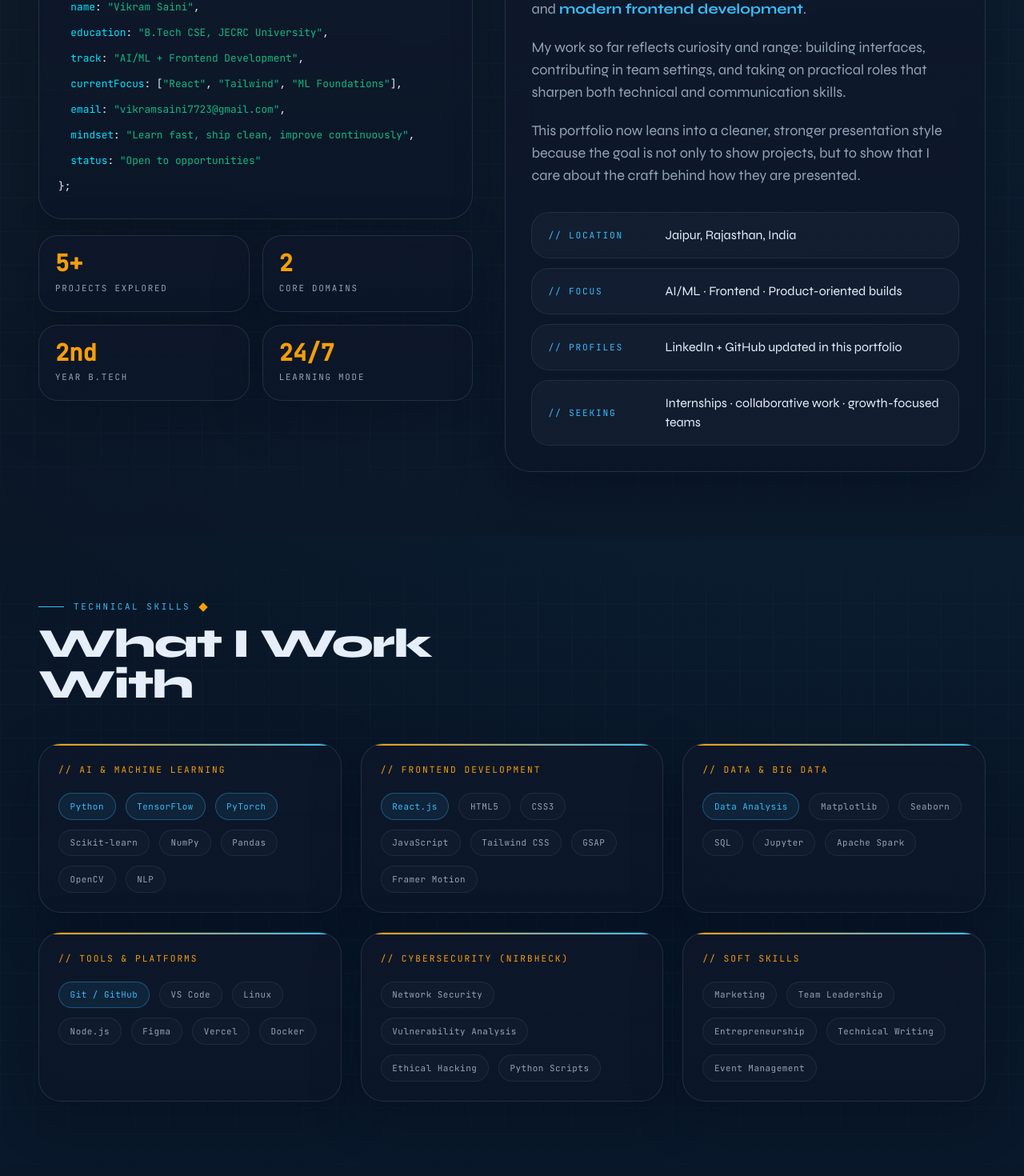
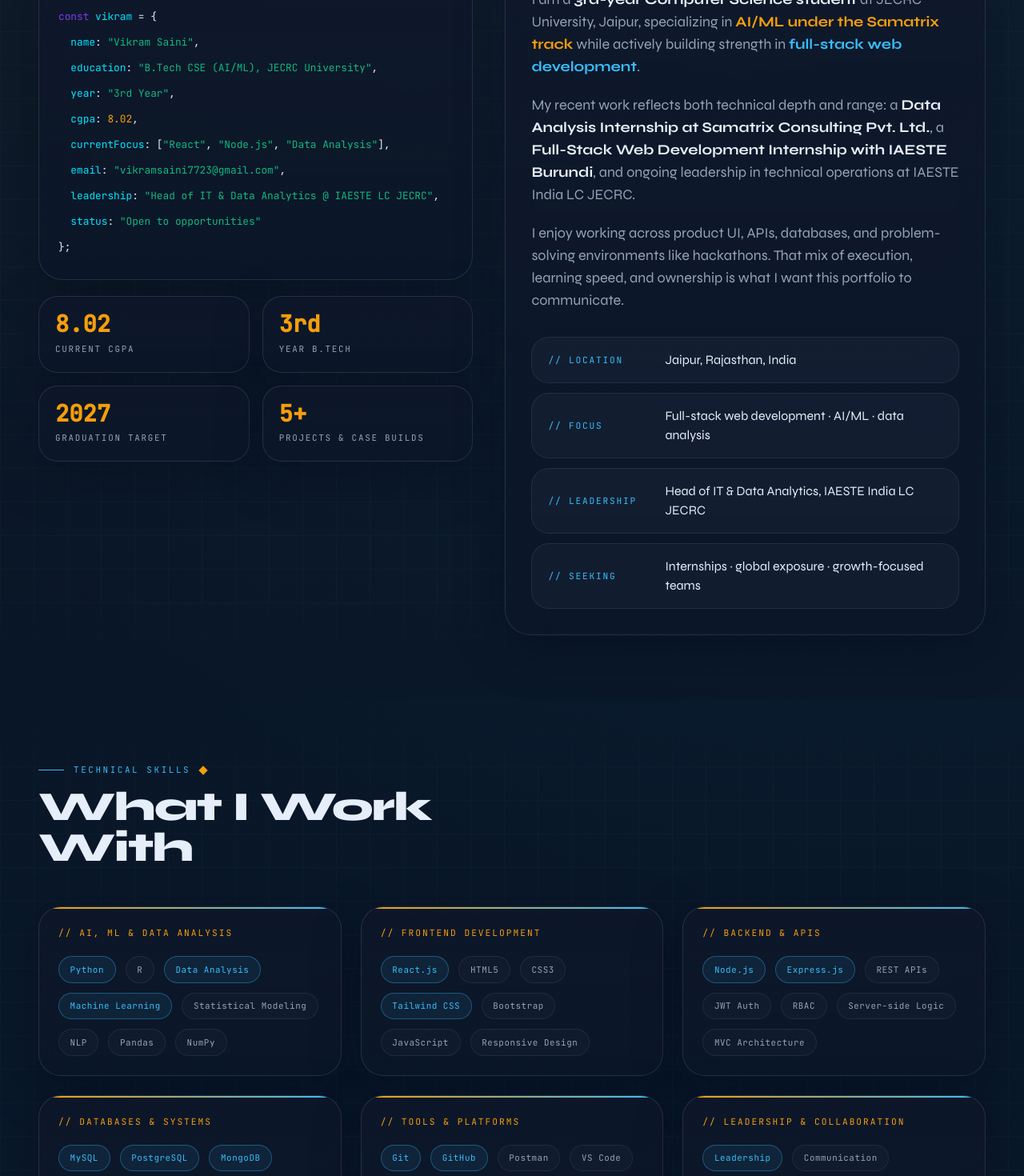
Before and after one commit to VikramS04/Portfolio, a React (Vite) app: page / in a window 1280 px wide. Shown: the part 1240-2710 px from the top of the page at 80% size. Built offline with nearby package versions, Linux system fonts and the light colour scheme; the HTML template or start-up script is replaced by a standard one.

Commit message:
Content Updates and SEO

```diff
--- a/src/components/About.jsx
+++ b/src/components/About.jsx
@@ -3,17 +3,17 @@ import { motion } from 'framer-motion';
 import SectionHeader from './SectionHeader';
 
 const stats = [
-  { num: '5+', label: 'Projects explored' },
-  { num: '2', label: 'Core domains' },
-  { num: '2nd', label: 'Year B.Tech' },
-  { num: '24/7', label: 'Learning mode' },
+  { num: '8.02', label: 'Current CGPA' },
+  { num: '3rd', label: 'Year B.Tech' },
+  { num: '2027', label: 'Graduation target' },
+  { num: '5+', label: 'Projects & case builds' },
 ];
 
 const infoRows = [
   { key: '// location', val: 'Jaipur, Rajasthan, India' },
-  { key: '// focus', val: 'AI/ML · Frontend · Product-oriented builds' },
-  { key: '// profiles', val: 'LinkedIn + GitHub updated in this portfolio' },
-  { key: '// seeking', val: 'Internships · collaborative work · growth-focused teams' },
+  { key: '// focus', val: 'Full-stack web development · AI/ML · data analysis' },
+  { key: '// leadership', val: 'Head of IT & Data Analytics, IAESTE India LC JECRC' },
+  { key: '// seeking', val: 'Internships · global exposure · growth-focused teams' },
 ];
 
 function Reveal({ children, delay = 0, direction = 'up' }) {
@@ -50,11 +50,12 @@ export default function About() {
                 </div>
                 <div><Kw>const</Kw> <Pr>vikram</Pr> = {'{'}</div>
                 <div>&nbsp;&nbsp;<Pr>name</Pr>: <Str>"Vikram Saini"</Str>,</div>
-                <div>&nbsp;&nbsp;<Pr>education</Pr>: <Str>"B.Tech CSE, JECRC University"</Str>,</div>
-                <div>&nbsp;&nbsp;<Pr>track</Pr>: <Str>"AI/ML + Frontend Development"</Str>,</div>
-                <div>&nbsp;&nbsp;<Pr>currentFocus</Pr>: [<Str>"React"</Str>, <Str>"Tailwind"</Str>, <Str>"ML Foundations"</Str>],</div>
+                <div>&nbsp;&nbsp;<Pr>education</Pr>: <Str>"B.Tech CSE (AI/ML), JECRC University"</Str>,</div>
+                <div>&nbsp;&nbsp;<Pr>year</Pr>: <Str>"3rd Year"</Str>,</div>
+                <div>&nbsp;&nbsp;<Pr>cgpa</Pr>: <Num>8.02</Num>,</div>
+                <div>&nbsp;&nbsp;<Pr>currentFocus</Pr>: [<Str>"React"</Str>, <Str>"Node.js"</Str>, <Str>"Data Analysis"</Str>],</div>
                 <div>&nbsp;&nbsp;<Pr>email</Pr>: <Str>"vikramsaini7723@gmail.com"</Str>,</div>
-                <div>&nbsp;&nbsp;<Pr>mindset</Pr>: <Str>"Learn fast, ship clean, improve continuously"</Str>,</div>
+                <div>&nbsp;&nbsp;<Pr>leadership</Pr>: <Str>"Head of IT & Data Analytics @ IAESTE LC JECRC"</Str>,</div>
                 <div>&nbsp;&nbsp;<Pr>status</Pr>: <Str>"Open to opportunities"</Str></div>
                 <div>{'}'};</div>
               </div>
@@ -79,18 +80,17 @@ export default function About() {
           <Reveal direction="left">
             <div className="glass-panel rounded-[32px] p-7 md:p-8">
               <p className="mb-5 text-base leading-8 md:text-lg" style={{ color: 'var(--muted)' }}>
-                I am a <strong style={{ color: 'var(--text)' }}>2nd-year Computer Science student</strong> at
-                {' '}JECRC University, Jaipur, currently growing at the intersection of{' '}
-                <strong style={{ color: 'var(--accent)' }}>AI/ML</strong> and{' '}
-                <strong style={{ color: 'var(--accent2)' }}>modern frontend development</strong>.
+                I am a <strong style={{ color: 'var(--text)' }}>3rd-year Computer Science student</strong> at
+                {' '}JECRC University, Jaipur, specializing in <strong style={{ color: 'var(--accent)' }}>AI/ML under the Samatrix track</strong> while actively building strength in{' '}
+                <strong style={{ color: 'var(--accent2)' }}>full-stack web development</strong>.
               </p>
               <p className="mb-5 text-base leading-8 md:text-lg" style={{ color: 'var(--muted)' }}>
-                My work so far reflects curiosity and range: building interfaces, contributing in team settings,
-                and taking on practical roles that sharpen both technical and communication skills.
+                My recent work reflects both technical depth and range: a <strong style={{ color: 'var(--text)' }}>Data Analysis Internship at Samatrix Consulting Pvt. Ltd.</strong>,
+                a <strong style={{ color: 'var(--text)' }}>Full-Stack Web Development Internship with IAESTE Burundi</strong>, and ongoing leadership in technical operations at IAESTE India LC JECRC.
               </p>
               <p className="text-base leading-8 md:text-lg" style={{ color: 'var(--muted)' }}>
-                This portfolio now leans into a cleaner, stronger presentation style because the goal is not only
-                to show projects, but to show that I care about the craft behind how they are presented.
+                I enjoy working across product UI, APIs, databases, and problem-solving environments like hackathons.
+                That mix of execution, learning speed, and ownership is what I want this portfolio to communicate.
               </p>
 
               <div className="mt-8 flex flex-col gap-3">
--- a/src/components/Experience.jsx
+++ b/src/components/Experience.jsx
@@ -4,49 +4,42 @@ import SectionHeader from './SectionHeader';
 
 const work = [
   {
-    date: '2024 — PRESENT',
-    role: 'Tech Team Member',
-    company: 'NIRBHECK — Cybersecurity Startup',
-    desc: 'Working on the core tech team building cybersecurity tools and vulnerability analysis systems. Contributing to product development and threat detection features.',
-    tags: ['Python', 'Security', 'Analysis'],
+    date: 'SEP 2025 — PRESENT',
+    role: 'Head, Information Technology and Data Analytics',
+    company: 'IAESTE India LC JECRC',
+    desc: 'Leading the Information Technology and Data Analytics department, overseeing the organization’s website, maintenance portal, database workflows, and broader digital infrastructure while coordinating technical initiatives across the team.',
+    tags: ['Leadership', 'Web Ops', 'Database', 'Technical Management'],
   },
   {
-    date: '2024 — PRESENT',
-    role: 'Marketing — Local Committee Member',
-    company: 'IAESTE JECRC',
-    desc: 'Managing marketing operations for international technical exchange programs. Coordinating outreach, event promotion, and student engagement for IAESTE\'s JECRC chapter.',
-    tags: ['Marketing', 'Events', 'International'],
+    date: 'JUN 2025 — JUL 2025',
+    role: 'Data Analysis Intern',
+    company: 'Samatrix Consulting Pvt. Ltd. | Remote',
+    desc: 'Worked on projects spanning finance, healthcare, e-commerce, and sports, including stock risk modeling, A/B testing, queue optimization, IPL data analysis, and survival analysis using Python-based analytical workflows.',
+    tags: ['Python', 'Data Analysis', 'Statistics', 'Simulation'],
   },
   {
-    date: '2024',
-    role: 'Frontend Development Intern',
-    company: 'CodeAlpha',
-    desc: 'Built responsive frontend interfaces and React components as part of the internship program. Focused on clean UI implementation and modern web standards.',
-    tags: ['React', 'HTML/CSS', 'JavaScript'],
-  },
-  {
-    date: '2024 — PRESENT',
-    role: 'Co-Founder',
-    company: 'Seed Protein Startup',
-    desc: 'Developing a B2C protein powder brand sourced from chia, flax, and sesame seeds — combining nutrition science with product entrepreneurship.',
-    tags: ['Entrepreneurship', 'Product Dev'],
+    date: 'JUN 2025 — JUL 2025',
+    role: 'Full-Stack Web Development Intern',
+    company: 'IAESTE Burundi | Remote',
+    desc: 'Selected for a global internship to build full-stack web applications using React.js, Node.js, APIs, and databases. Also developed the official website for IAESTE Burundi while gaining international collaborative software development experience.',
+    tags: ['React.js', 'Node.js', 'APIs', 'Global Internship'],
   },
 ];
 
 const education = [
   {
     date: '2023 — 2027',
-    role: 'B.Tech — Computer Science',
+    role: 'B.Tech — Computer Science (AI/ML - Samatrix)',
     company: 'JECRC University, Jaipur',
-    desc: 'Specializing in AI/ML through the Samatrix program. Currently in 2nd year with a focus on machine learning, data structures, and full-stack development.',
-    tags: ['AI/ML', 'Samatrix', 'B.Tech CS'],
+    desc: 'Currently in 3rd year with an 8.02 CGPA, specializing in Artificial Intelligence and Machine Learning while continuing to build strength in full-stack development, data analysis, and practical product engineering.',
+    tags: ['3rd Year', '8.02 CGPA', 'AI/ML', 'Full Stack'],
   },
   {
-    date: 'IN PROGRESS',
-    role: 'Internship Application',
-    company: 'CASCINATION AG — Switzerland (via IAESTE)',
-    desc: "Pursuing an international technical internship at CASCINATION AG in Switzerland through IAESTE's global exchange program for engineering and science students.",
-    tags: ['Switzerland', 'IAESTE', 'International'],
+    date: '2020 — 2022',
+    role: 'Senior Secondary Education',
+    company: 'Asian Public School, Sohna, Haryana',
+    desc: 'Completed secondary education before starting the B.Tech journey. This foundation led into your current technical track in Computer Science with AI/ML specialization.',
+    tags: ['Schooling', 'Haryana', 'Academic Foundation'],
   },
 ];
 
--- a/src/components/Hero.jsx
+++ b/src/components/Hero.jsx
@@ -3,24 +3,24 @@ import { motion } from 'framer-motion';
 import { siteContent } from '../content/siteContent';
 
 const roles = [
-  'B.Tech CSE Student @ JECRC University',
-  'AI/ML Learner Building Practical Projects',
-  'Frontend Intern Experience @ CodeAlpha',
-  'Tech Team Member @ NIRBHECK',
-  'Marketing Lead @ IAESTE JECRC',
+  '3rd Year B.Tech CSE (AI/ML) @ JECRC University',
+  'Head of IT & Data Analytics @ IAESTE India LC JECRC',
+  'Data Analysis Intern @ Samatrix Consulting',
+  'Full-Stack Web Development Intern @ IAESTE Burundi',
+  'Hackathon Builder Working on Practical Products',
 ];
 
 const profileHighlights = [
+  'Full Stack',
   'AI/ML',
-  'Frontend',
-  'Problem Solving',
+  'Data Analysis',
   'Open to opportunities',
 ];
 
 const quickStats = [
-  { value: '2nd Year', label: 'B.Tech CSE' },
-  { value: 'Jaipur', label: 'Based in India' },
-  { value: 'React + ML', label: 'Current focus' },
+  { value: '3rd Year', label: 'B.Tech CSE (AI/ML)' },
+  { value: '8.02 CGPA', label: 'Academic record' },
+  { value: '2027', label: 'Expected graduation' },
 ];
 
 const socialLinks = [
@@ -123,9 +123,9 @@ export default function Hero() {
             className="mb-8 max-w-2xl text-lg leading-8 md:text-xl"
             style={{ color: 'var(--muted)' }}
           >
-            I build polished web experiences while learning how to ship practical AI/ML work.
-            Right now, I am focused on becoming a strong full-stack engineer with a sharp eye for
-            design, usability, and real-world execution.
+            I am a full-stack web developer and AI/ML student focused on building responsive products,
+            backend systems, and data-driven solutions. My work spans web development, data analysis,
+            hackathon builds, and technical leadership through IAESTE India LC JECRC.
           </motion.p>
 
           <motion.div
--- a/src/components/Projects.jsx
+++ b/src/components/Projects.jsx
@@ -5,48 +5,48 @@ import SectionHeader from './SectionHeader';
 const projects = [
   {
     num: '01',
-    name: 'Safelancer',
-    desc: 'A sustainable shopping web app that surfaces eco-friendly product alternatives and scores items by their environmental impact. Built with a focus on real-world UX and social good.',
-    stack: ['React', 'CSS3', 'JavaScript', 'API Integration'],
-    live: null,
+    name: 'Krishi AI',
+    desc: 'A full-stack agriculture support platform built during a hackathon to help farmers with data-backed decisions. It combines a React frontend, Express backend, MySQL data workflows, and AI/ML-assisted crop guidance and agricultural insights.',
+    stack: ['React.js', 'Express.js', 'MySQL', 'REST APIs', 'Machine Learning'],
+    live: 'https://krishi-ai-ecru.vercel.app/',
     github: null,
-    badge: 'CONCEPT',
+    badge: 'HACKATHON',
   },
   {
     num: '02',
-    name: 'Praatika',
-    desc: 'Responsive e-commerce platform promoting Indian artisan crafts with a detailed navbar, multi-section layout, and smooth UX. A celebration of heritage meets modern web.',
-    stack: ['HTML5', 'CSS3', 'JavaScript', 'Responsive Design'],
+    name: 'Track-it',
+    desc: 'A backend-focused financial record management system centered on secure transactions, authentication, and structured relational data design. Built to handle transaction creation, updates, and reliable data retrieval with ACID-compliant operations.',
+    stack: ['Node.js', 'MySQL', 'REST APIs', 'Authentication', 'RBAC'],
     live: null,
     github: null,
-    badge: 'SHOWCASE',
+    badge: 'BACKEND',
   },
   {
     num: '03',
-    name: 'Amazon Clone',
-    desc: 'Pixel-perfect front-end replica of Amazon\'s shopping interface — complete with product cards, cart logic, nav, and responsive design for all screen sizes.',
-    stack: ['HTML5', 'CSS3', 'JavaScript'],
+    name: 'ManuSight',
+    desc: 'A simulated FMCG production monitoring system designed to track machine-level output, downtime events, and fault thresholds. The architecture was planned to adapt to IoT-style ingestion and automated performance reporting.',
+    stack: ['System Design', 'Reporting', 'Industrial Monitoring', 'Data Workflows'],
     live: null,
     github: null,
-    badge: null,
+    badge: 'SYSTEM DESIGN',
   },
   {
     num: '04',
-    name: 'Chrome Link Saver',
-    desc: 'A lightweight Chrome extension for saving, organizing, and quickly accessing links across browsing sessions. Minimal UI, maximum productivity.',
-    stack: ['JavaScript', 'Chrome API', 'HTML/CSS'],
+    name: 'Safelance',
+    desc: 'A freelancer client payment app listed in your resume project work. It reflects your interest in practical web products that solve trust, workflow, and payment-related problems through web interfaces.',
+    stack: ['Full Stack', 'Product UI', 'Payments', 'Web App'],
     live: null,
     github: null,
     badge: null,
   },
   {
     num: '05',
-    name: 'Blackjack Game',
-    desc: 'Interactive browser-based Blackjack with full game logic, animated card dealing, score tracking, and responsive layout. Clean UI meets classic casino vibes.',
-    stack: ['JavaScript', 'HTML5', 'CSS Animations'],
+    name: 'Data Analysis Internship Projects',
+    desc: 'A set of applied internship projects covering stock risk modeling (VaR), IPL data analysis, A/B testing simulation, hypothesis testing, and survival analysis using Kaplan-Meier and Cox regression.',
+    stack: ['Python', 'Statistics', 'A/B Testing', 'Survival Analysis', 'Data Analysis'],
     live: null,
     github: null,
-    badge: null,
+    badge: 'INTERNSHIP',
   },
 ];
 
@@ -58,8 +58,8 @@ export default function Projects() {
 
         <div className="mb-8 flex flex-col gap-4 md:flex-row md:items-center md:justify-between">
           <p className="max-w-2xl text-base leading-8 md:text-lg" style={{ color: 'var(--muted)' }}>
-            I kept the project section honest: rather than fake links, this version focuses on the ideas,
-            execution, and directions I have been exploring. More code is available directly on GitHub.
+            This section now reflects the stronger project information from your resume and IAESTE factsheets:
+            hackathon work, backend systems, manufacturing monitoring concepts, and analytical internship projects.
           </p>
           <a
             href="https://github.com/VikramS04"
--- a/src/components/Skills.jsx
+++ b/src/components/Skills.jsx
@@ -4,34 +4,34 @@ import SectionHeader from './SectionHeader';
 
 const categories = [
   {
-    title: '// AI & Machine Learning',
-    tags: ['Python', 'TensorFlow', 'PyTorch', 'Scikit-learn', 'NumPy', 'Pandas', 'OpenCV', 'NLP'],
-    hot: ['Python', 'TensorFlow', 'PyTorch'],
+    title: '// AI, ML & Data Analysis',
+    tags: ['Python', 'R', 'Data Analysis', 'Machine Learning', 'Statistical Modeling', 'NLP', 'Pandas', 'NumPy'],
+    hot: ['Python', 'Machine Learning', 'Data Analysis'],
   },
   {
     title: '// Frontend Development',
-    tags: ['React.js', 'HTML5', 'CSS3', 'JavaScript', 'Tailwind CSS', 'GSAP', 'Framer Motion'],
-    hot: ['React.js'],
+    tags: ['React.js', 'HTML5', 'CSS3', 'Tailwind CSS', 'Bootstrap', 'JavaScript', 'Responsive Design'],
+    hot: ['React.js', 'Tailwind CSS'],
   },
   {
-    title: '// Data & Big Data',
-    tags: ['Data Analysis', 'Matplotlib', 'Seaborn', 'SQL', 'Jupyter', 'Apache Spark'],
-    hot: ['Data Analysis'],
+    title: '// Backend & APIs',
+    tags: ['Node.js', 'Express.js', 'REST APIs', 'JWT Auth', 'RBAC', 'Server-side Logic', 'MVC Architecture'],
+    hot: ['Node.js', 'Express.js'],
+  },
+  {
+    title: '// Databases & Systems',
+    tags: ['MySQL', 'PostgreSQL', 'MongoDB', 'Database Design', 'Transactions', 'Performance Optimization'],
+    hot: ['MySQL', 'PostgreSQL', 'MongoDB'],
   },
   {
     title: '// Tools & Platforms',
-    tags: ['Git / GitHub', 'VS Code', 'Linux', 'Node.js', 'Figma', 'Vercel', 'Docker'],
-    hot: ['Git / GitHub'],
+    tags: ['Git', 'GitHub', 'Postman', 'VS Code', 'Linux', 'Cloud Deployment'],
+    hot: ['Git', 'GitHub'],
   },
   {
-    title: '// Cybersecurity (NIRBHECK)',
-    tags: ['Network Security', 'Vulnerability Analysis', 'Ethical Hacking', 'Python Scripts'],
-    hot: [],
-  },
-  {
-    title: '// Soft Skills',
-    tags: ['Marketing', 'Team Leadership', 'Entrepreneurship', 'Technical Writing', 'Event Management'],
-    hot: [],
+    title: '// Leadership & Collaboration',
+    tags: ['Leadership', 'Communication', 'Teamwork', 'Problem Solving', 'Quick Thinking', 'Creative Writing'],
+    hot: ['Leadership'],
   },
 ];
 
--- a/src/content/siteContent.js
+++ b/src/content/siteContent.js
@@ -1,19 +1,19 @@
 export const siteContent = {
   name: 'Vikram Saini',
   shortName: 'Vikram',
-  role: 'Frontend Developer and AI/ML Learner',
-  headline: 'Frontend Developer and AI/ML Learner building polished digital experiences',
+  role: 'Full-Stack Web Developer and AI/ML Student',
+  headline: 'Full-stack web developer and AI/ML student building polished digital experiences',
   location: 'Jaipur, Rajasthan, India',
   email: 'vikramsaini7723@gmail.com',
   github: 'https://github.com/VikramS04',
   linkedin: 'https://www.linkedin.com/in/vikram-saini-0b35ab207/',
   avatar: 'https://github.com/VikramS04.png',
   bio:
-    'Portfolio of Vikram Saini, a B.Tech CSE student at JECRC University focused on frontend development, polished UI work, and practical AI/ML learning.',
+    'Portfolio of Vikram Saini, a 3rd-year B.Tech Computer Science student at JECRC University specializing in AI/ML, full-stack web development, data analysis, and product-focused digital experiences.',
   keywords: [
     'Vikram Saini',
     'Vikram Saini portfolio',
-    'Frontend Developer portfolio',
+    'Full Stack Web Developer portfolio',
     'React portfolio',
     'Vite portfolio',
     'Tailwind portfolio',
@@ -25,37 +25,37 @@ export const siteContent = {
 
 export const sectionSeo = {
   home: {
-    title: 'Vikram Saini | Frontend Developer and AI/ML Learner',
+    title: 'Vikram Saini | Full-Stack Web Developer and AI/ML Student',
     description:
-      'Portfolio of Vikram Saini featuring frontend projects, polished UI work, technical growth, and practical AI/ML learning.',
+      'Portfolio of Vikram Saini featuring full-stack projects, data analysis experience, AI/ML learning, and leadership in technical roles at IAESTE LC JECRC.',
     path: '',
     type: 'website',
   },
   about: {
     title: 'About Vikram Saini | Portfolio',
     description:
-      'Learn about Vikram Saini, a JECRC University student focused on frontend development, product-minded design, and AI/ML learning.',
+      'Learn about Vikram Saini, a 3rd-year JECRC University student focused on full-stack development, AI/ML, data analysis, and technical leadership.',
     path: '#about',
     type: 'profile',
   },
   skills: {
     title: 'Skills | Vikram Saini Portfolio',
     description:
-      'Explore Vikram Saini’s skills across React, Tailwind CSS, JavaScript, frontend development, AI/ML tooling, and practical product work.',
+      'Explore Vikram Saini’s skills across React, Node.js, Express.js, MySQL, MongoDB, Python, data analysis, AI/ML tooling, and full-stack development.',
     path: '#skills',
     type: 'website',
   },
   projects: {
     title: 'Projects | Vikram Saini Portfolio',
     description:
-      'Browse Vikram Saini’s featured projects in frontend development, UI work, and hands-on web application building.',
+      'Browse Vikram Saini’s featured projects including Krishi AI, Track-it, and ManuSight across full-stack engineering, backend systems, and data-driven applications.',
     path: '#projects',
     type: 'website',
   },
   experience: {
     title: 'Experience and Education | Vikram Saini Portfolio',
     description:
-      'See Vikram Saini’s journey through internships, team work, university education, and ongoing technical growth.',
+      'See Vikram Saini’s experience at Samatrix Consulting, IAESTE Burundi, and IAESTE India LC JECRC along with his AI/ML-focused B.Tech journey.',
     path: '#experience',
     type: 'website',
   },
```
Also changed, not shown: index.html (+5 -5 lines), 2 other files (tests, documents, lock files or other folders).
